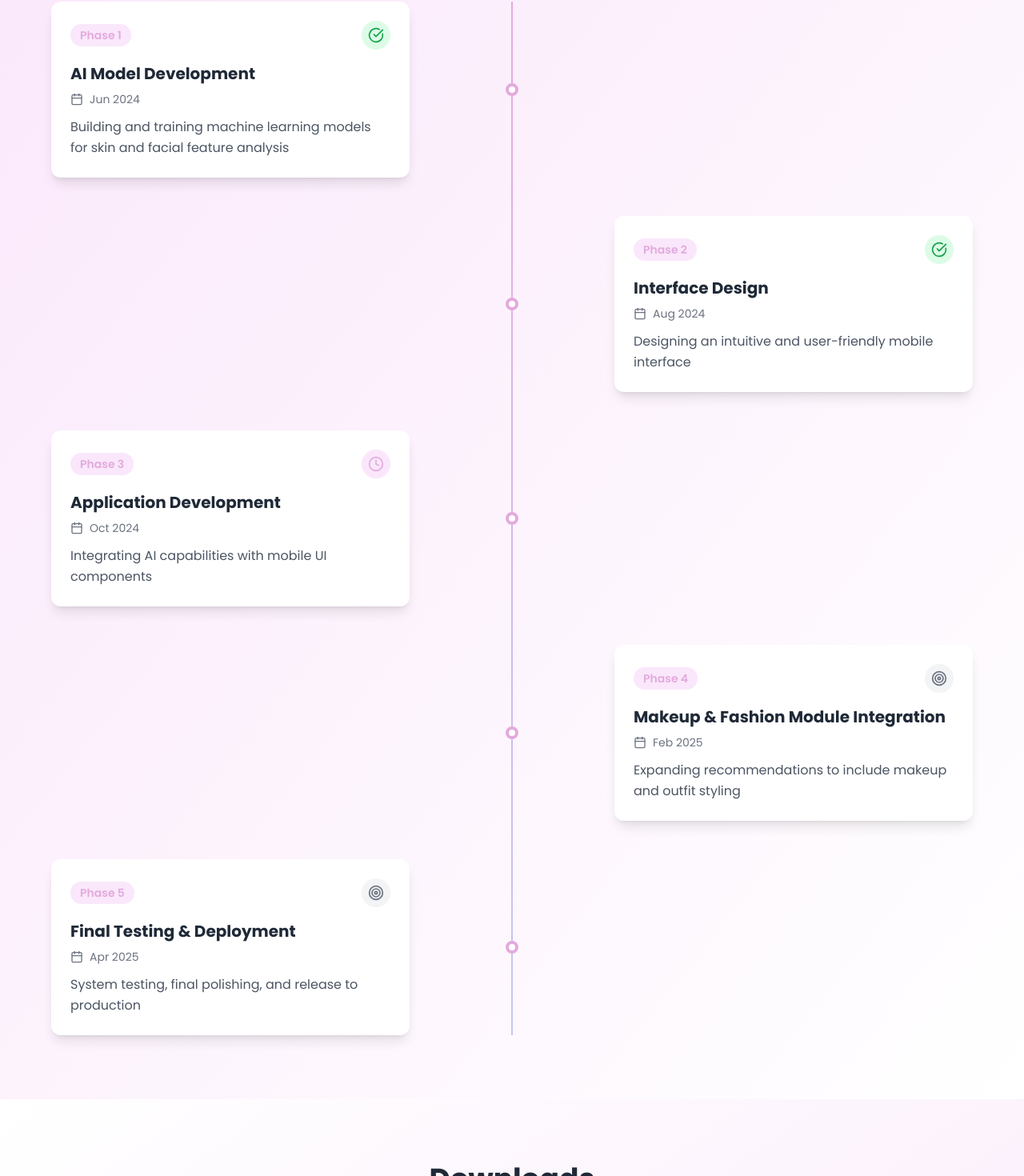
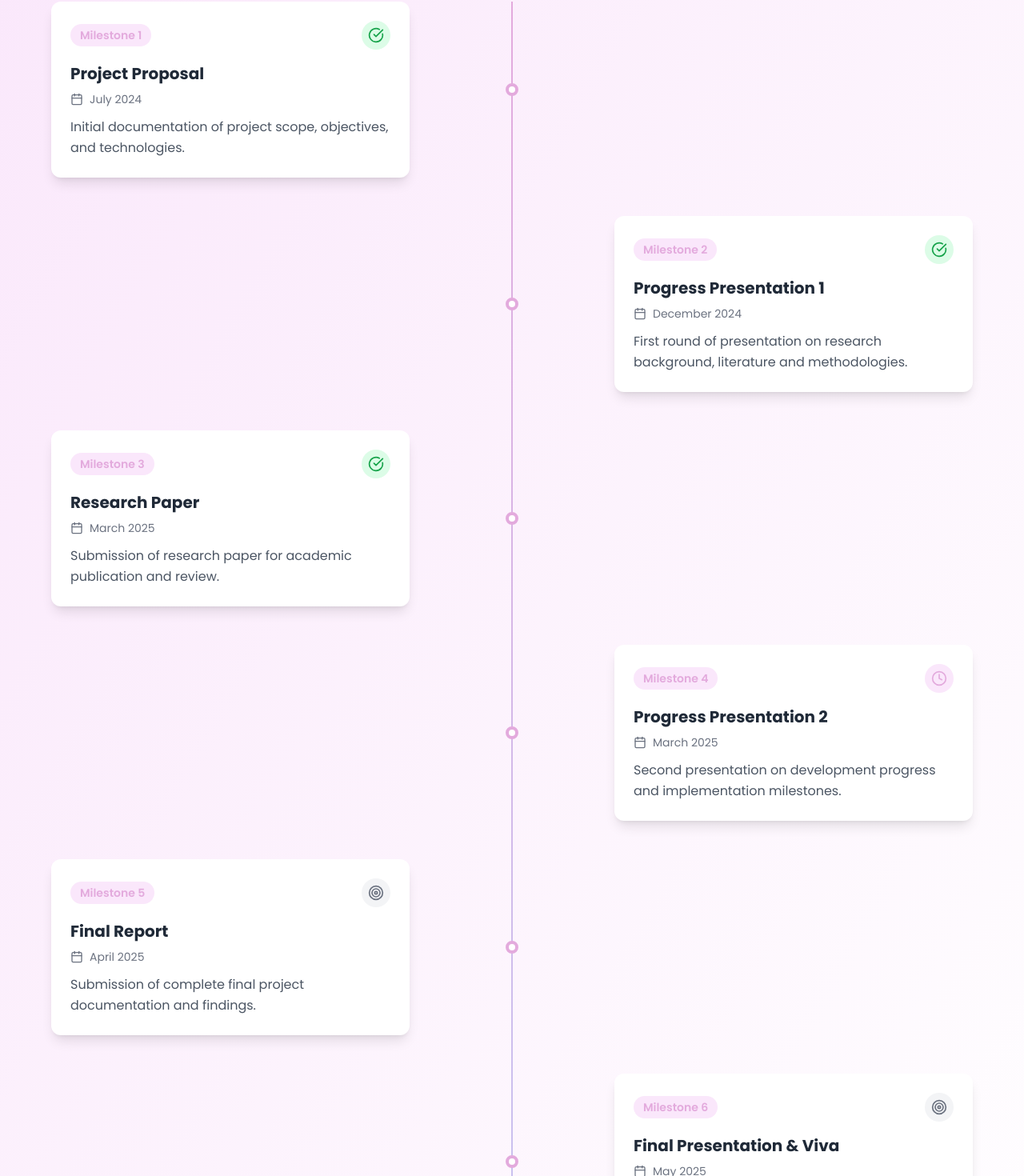
Before and after one commit to IT21894824/beauticareAI_Reserachweb, a Next.js app: page / in a window 1280 px wide. Shown: the part 5010-6480 px from the top of the page at 80% size. Built offline with nearby package versions, Linux system fonts and the light colour scheme.

Commit message:
feat: update milestones section with detailed phases and descriptions

```diff
--- a/components/milestones-section.tsx
+++ b/components/milestones-section.tsx
@@ -3,44 +3,65 @@ import { Calendar, CheckCircle, Clock, Target } from "lucide-react";
 export default function MilestonesSection() {
   const milestones = [
     {
-      phase: "Phase 1",
-      title: "AI Model Development",
-      date: "Jun 2024",
+      phase: "Milestone 1",
+      title: "Project Proposal",
+      date: "July 2024",
       description:
-        "Building and training machine learning models for skin and facial feature analysis",
+        "Initial documentation of project scope, objectives, and technologies.",
       status: "completed",
       icon: CheckCircle,
     },
     {
-      phase: "Phase 2",
-      title: "Interface Design",
-      date: "Aug 2024",
-      description: "Designing an intuitive and user-friendly mobile interface",
+      phase: "Milestone 2",
+      title: "Progress Presentation 1",
+      date: "December 2024",
+      description:
+        "First round of presentation on research background, literature and methodologies.",
       status: "completed",
       icon: CheckCircle,
     },
     {
-      phase: "Phase 3",
-      title: "Application Development",
-      date: "Oct 2024",
-      description: "Integrating AI capabilities with mobile UI components",
+      phase: "Milestone 3",
+      title: "Research Paper",
+      date: "March 2025",
+      description:
+        "Submission of research paper for academic publication and review.",
+      status: "completed",
+      icon: CheckCircle,
+    },
+    {
+      phase: "Milestone 4",
+      title: "Progress Presentation 2",
+      date: "March 2025",
+      description:
+        "Second presentation on development progress and implementation milestones.",
       status: "in-progress",
       icon: Clock,
     },
     {
-      phase: "Phase 4",
-      title: "Makeup & Fashion Module Integration",
-      date: "Feb 2025",
+      phase: "Milestone 5",
+      title: "Final Report",
+      date: "April 2025",
       description:
-        "Expanding recommendations to include makeup and outfit styling",
+        "Submission of complete final project documentation and findings.",
       status: "upcoming",
       icon: Target,
     },
     {
-      phase: "Phase 5",
-      title: "Final Testing & Deployment",
-      date: "Apr 2025",
-      description: "System testing, final polishing, and release to production",
+      phase: "Milestone 6",
+      title: "Final Presentation & Viva",
+      date: "May 2025",
+      description:
+        "Demonstration and oral defense of the final solution and report.",
+      status: "upcoming",
+      icon: Target,
+    },
+    {
+      phase: "Milestone 7",
+      title: "Website Evaluation & Logbook Submission",
+      date: "June 2025",
+      description:
+        "Final evaluation of the website, system demo and submission of individual logbooks.",
       status: "upcoming",
       icon: Target,
     },
```
